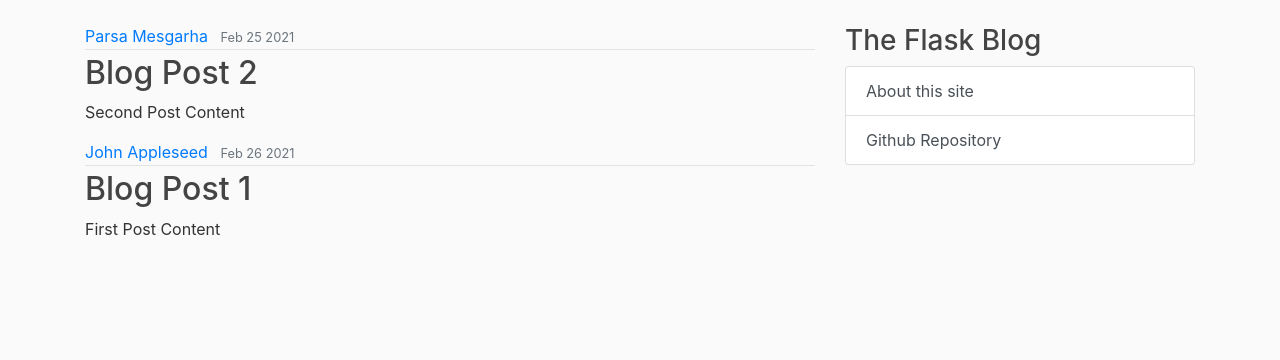
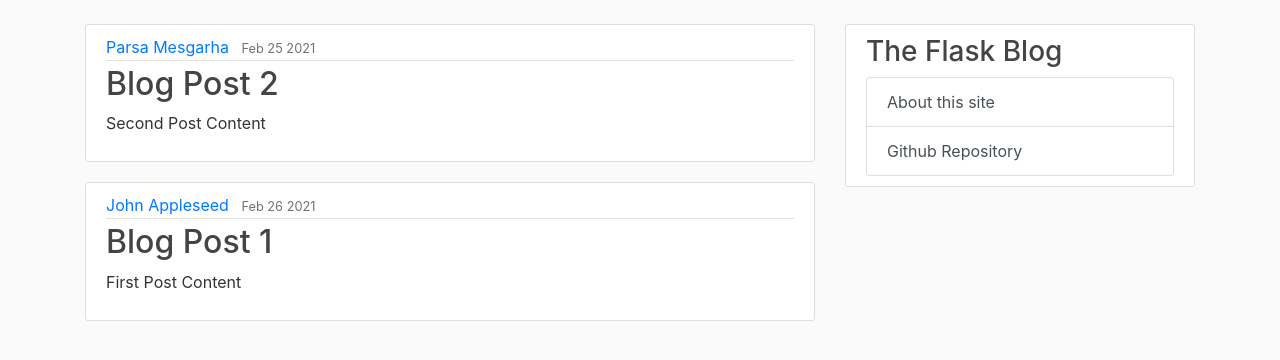
Before and after one commit to pzrsa/flask_blog, a Flask app: page / in a window 1280 px wide. Shown: the part 56-416 px from the top of the page. Run offline with Flask 2, Linux system fonts and the light colour scheme; some libraries are stand-ins or nearby versions.

Commit message:
Uncommented some code

```diff
--- a/flaskblog/static/style.css
+++ b/flaskblog/static/style.css
@@ -24,13 +24,13 @@ h1, h2, h3, h4, h5, h6 {
     font-weight: 500;
 }
 
-/* .content-section {
+.content-section {
     background: #ffffff;
     padding: 10px 20px;
     border: 1px solid #dddddd;
     border-radius: 3px;
     margin-bottom: 20px;
-} */
+}
 
 .article-title {
     color: #444444;
```
